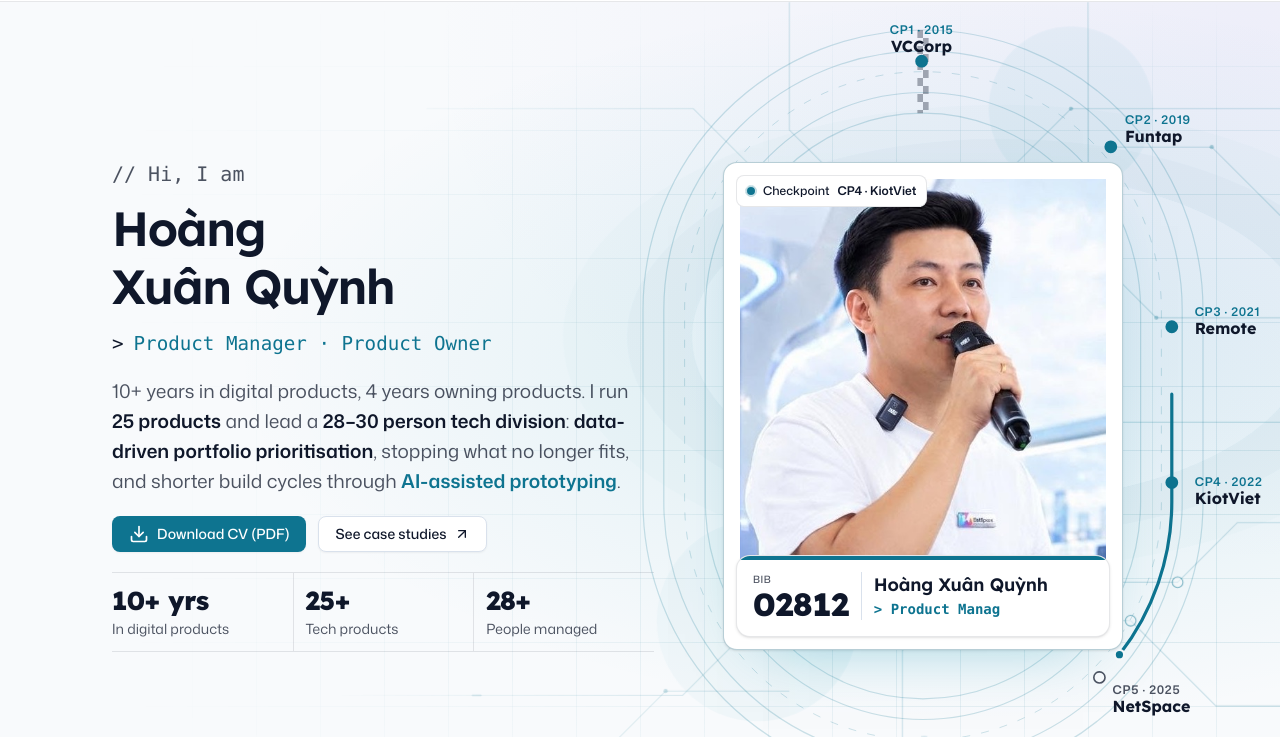
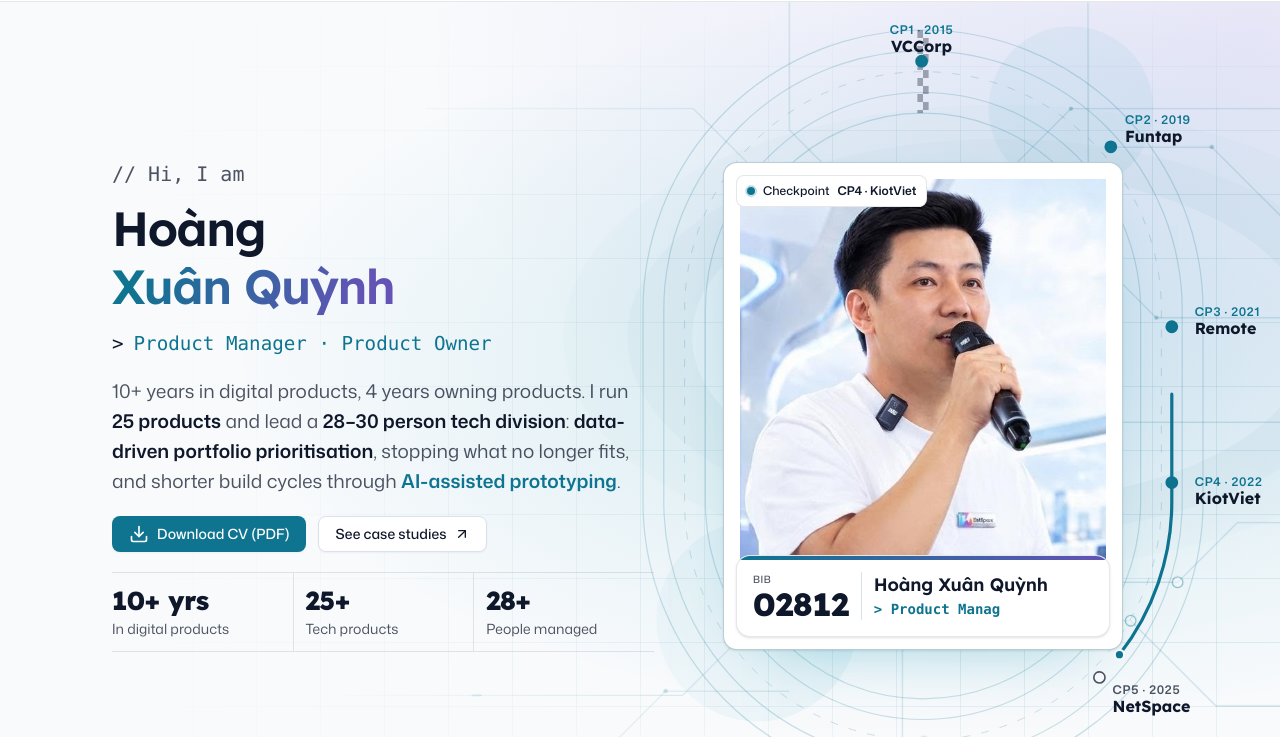
Before and after one commit to thienmenhquynh/quynhkenpro, a plain HTML site: page index.html in a window 1280 px wide. Shown: the part 63-800 px from the top of the page. Drawn offline with nearby package versions, Linux system fonts and the light colour scheme.

Commit message:
Add restrained cyan-violet gradient highlights across hero and key accents

```diff
--- a/assets/design-system.css
+++ b/assets/design-system.css
@@ -35,6 +35,10 @@
   --brand-cyan-50: #DEFEFF;
   --brand-cyan: #2EE4FF;
   --brand-lime: #A2FF00;
+  --highlight-start: #0E7490;
+  --highlight-end: #6353B5;
+  --highlight-surface-start: #D5F5FA;
+  --highlight-surface-end: #F2ECFF;
   color-scheme: light;
 }
 [data-theme="dark"] {
@@ -73,6 +77,10 @@
   --brand-cyan-50: #DEFEFF;
   --brand-cyan: #2EE4FF;
   --brand-lime: #A2FF00;
+  --highlight-start: #67E8F9;
+  --highlight-end: #C4B5FD;
+  --highlight-surface-start: #103C49;
+  --highlight-surface-end: #30254B;
   color-scheme: dark;
 }
 /* Compatibility aliases keep the portfolio's content and native controls intact. */
@@ -252,3 +260,22 @@ svg[stroke],svg [stroke="currentColor"] { stroke-width:2; }
 .eyebrow,.caps,.fsel-lab,.cs-label,.sk-kicker,.project-toolbar .fsel-lab { text-transform:none; letter-spacing:normal; }
 .project-toolbar .fsel-lab { font-size:14px; line-height:20px; }
 [data-theme] .project-gantt-milestone { color:var(--accent-foreground); }
+
+/* Selected highlights use a cyan-to-violet accent, with readable stops per theme. */
+.hero-name .l2 { width:fit-content; max-width:100%; }
+[data-theme] .hero-name .l2,[data-theme] :is(h1,h2) .grad-text { color:var(--highlight-start); }
+@supports ((background-clip:text) or (-webkit-background-clip:text)) {
+  [data-theme] .hero-name .l2,[data-theme] :is(h1,h2) .grad-text {
+    background:linear-gradient(110deg,var(--highlight-start) 8%,var(--highlight-end) 88%);
+    background-clip:text; -webkit-background-clip:text; -webkit-text-fill-color:transparent;
+  }
+}
+.cap.c-ai .cap-ico,.cap.is-ai .cap-ico,.kit .skill-tools {
+  background:linear-gradient(135deg,var(--highlight-surface-start),var(--highlight-surface-end));
+}
+.plate::before { background:linear-gradient(100deg,var(--highlight-start),var(--highlight-end)); }
+@media (forced-colors:active),print {
+  [data-theme] .hero-name .l2,[data-theme] :is(h1,h2) .grad-text {
+    color:CanvasText; background:none; -webkit-text-fill-color:currentColor;
+  }
+}
--- a/assets/hero.css
+++ b/assets/hero.css
@@ -2,8 +2,8 @@
 :is(.hero,.page-head,.cs-hero) {
   --hero-grid:rgb(14 116 144 / .10);
   --hero-wire:rgb(14 116 144 / .20);
-  --hero-glow:rgb(8 145 178 / .12);
-  --hero-glow-alt:rgb(98 80 214 / .07);
+  --hero-glow:rgb(8 145 178 / .16);
+  --hero-glow-alt:rgb(98 80 214 / .12);
   position:relative;
   isolation:isolate;
   overflow:hidden;
@@ -12,8 +12,8 @@
 [data-theme="dark"] :is(.hero,.page-head,.cs-hero) {
   --hero-grid:rgb(46 228 255 / .08);
   --hero-wire:rgb(46 228 255 / .23);
-  --hero-glow:rgb(8 145 178 / .21);
-  --hero-glow-alt:rgb(98 80 214 / .14);
+  --hero-glow:rgb(8 145 178 / .24);
+  --hero-glow-alt:rgb(98 80 214 / .19);
 }
 :is(.hero,.page-head,.cs-hero) > .wrap { position:relative; z-index:1; }
 .hero::before,.page-head::before,.hero-bg { display:none; }
@@ -47,7 +47,7 @@
 .hero .hero-track .lane { stroke:var(--hero-wire); }
 .hero .hero-strip,.race-head .rb-strip {
   height:1px; opacity:1;
-  background:linear-gradient(90deg,transparent,var(--hero-wire) 20%,var(--primary) 70%,transparent);
+  background:linear-gradient(90deg,transparent,var(--highlight-start) 40%,var(--highlight-end) 75%,transparent);
 }
 .page-head .hero-tech,.cs-hero .hero-tech { opacity:.65; }
 .page-head .hero-tech::after,.cs-hero .hero-tech::after { display:none; }
```
Also changed, not shown: 1 other file.
